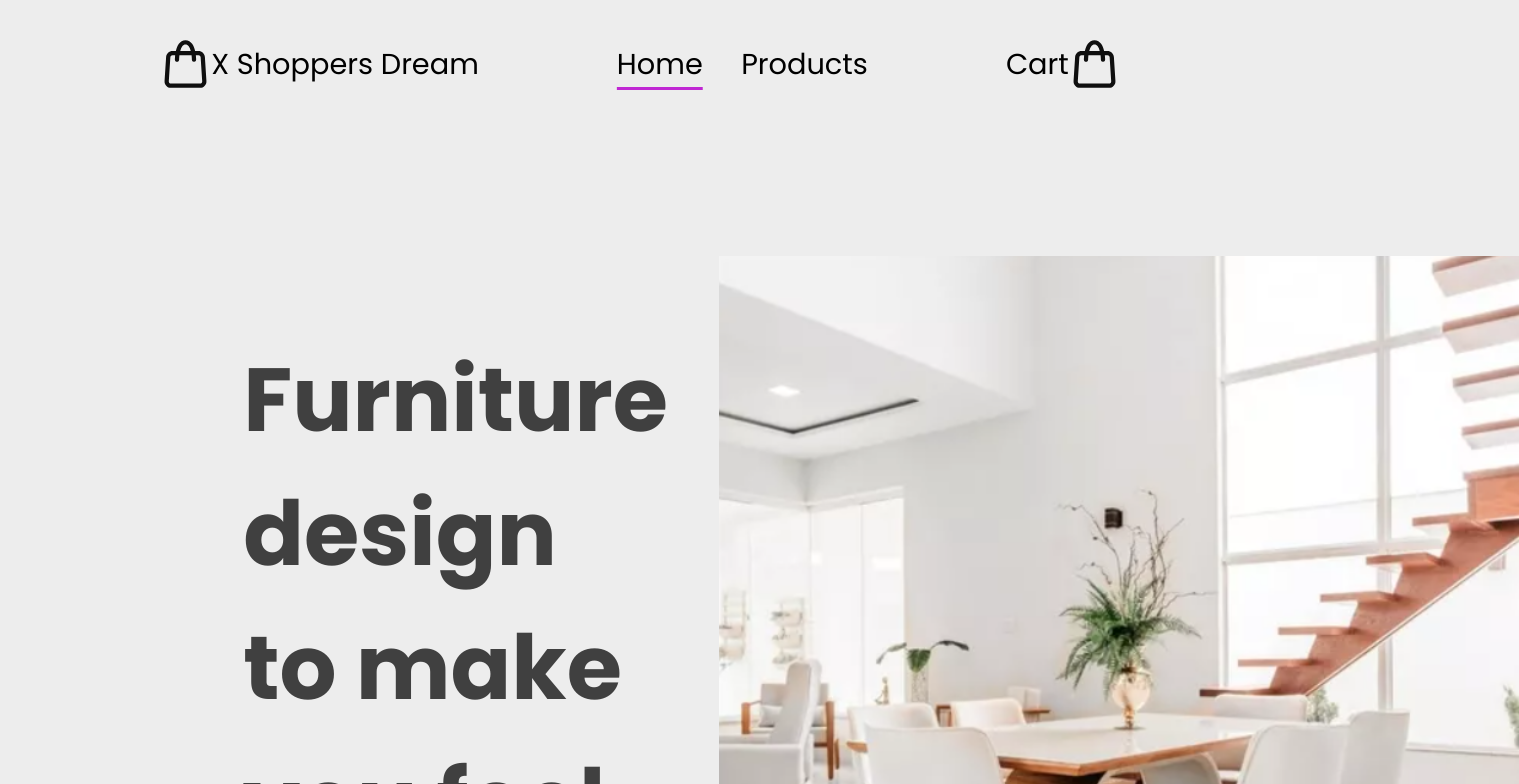
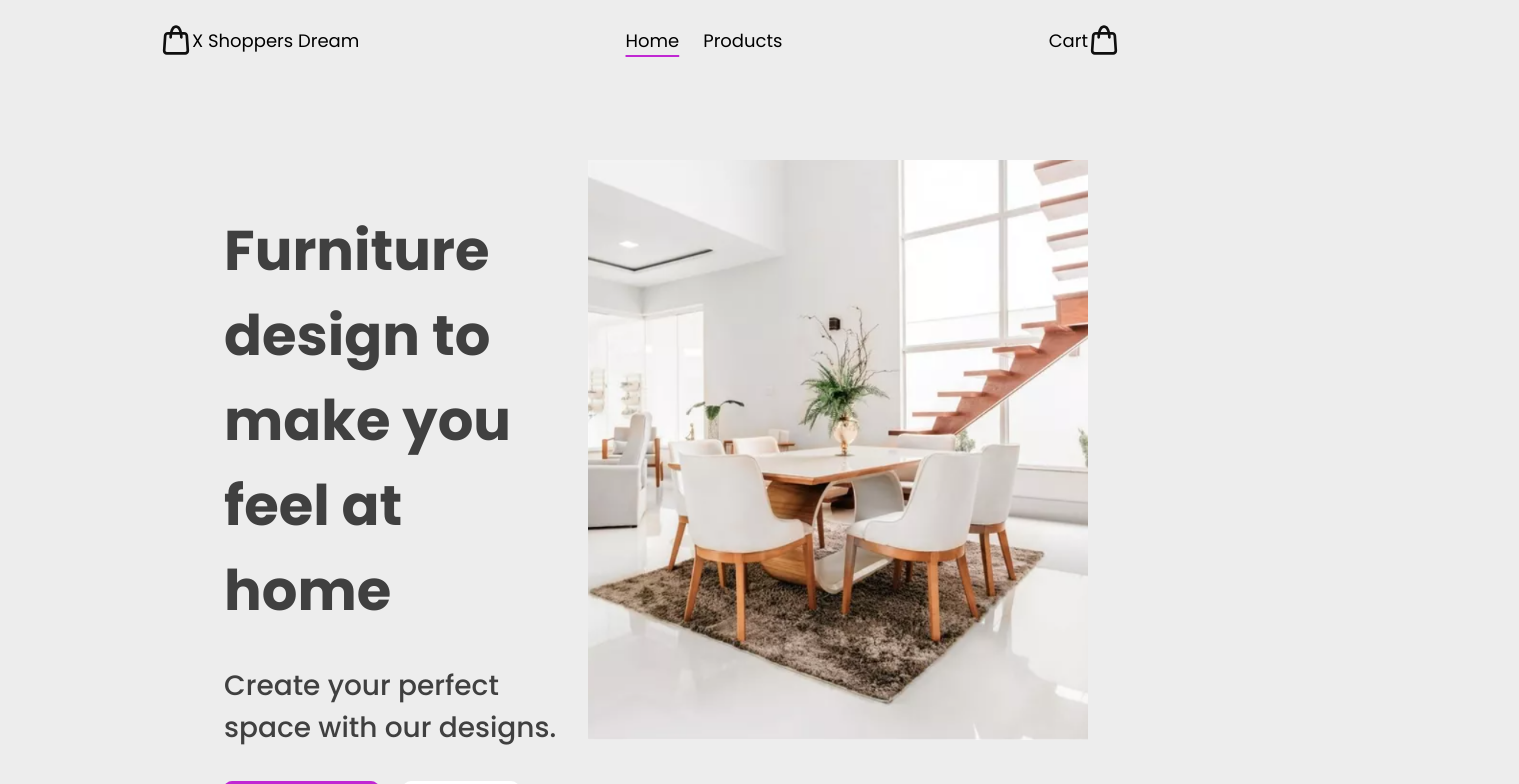
Before and after one commit to dariojularic/x-shopper-dream-e-commerce, a React (Vite) app: page / in a window 1280 px wide. Shown: the top 784 px of the page, 1519 px wide, since content can reach past the window. Built offline with nearby package versions, Linux system fonts and the light colour scheme.

Commit message:
Refactor code

```diff
--- a/src/index.css
+++ b/src/index.css
@@ -4,9 +4,9 @@
   box-sizing: border-box;
 }
 
-/* html {
+html {
   font-size: 62.5%;
-} */
+}
 
 body {
   font-family: "Poppins", sans-serif;
```
